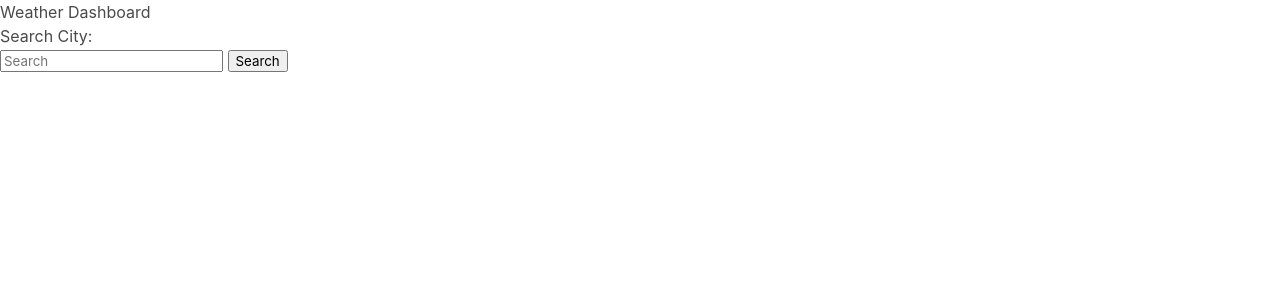
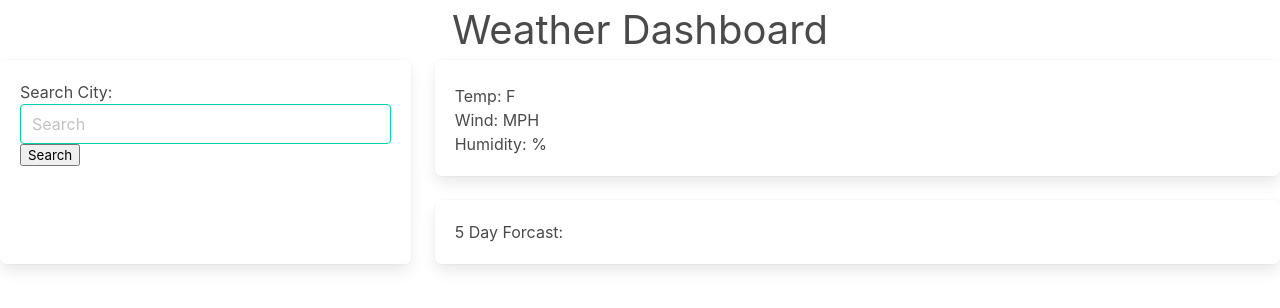
Before and after one commit to bcm22/weather_dashboard, a plain HTML site: page index.html in a window 1280 px wide. Drawn offline with nearby package versions, Linux system fonts and the light colour scheme.

Commit message:
created HTML framework

```diff
--- a/index.html
+++ b/index.html
@@ -1,19 +1,39 @@
 <html lang="en">
+
 <head>
     <meta charset="UTF-8">
     <meta name="viewport" content="width=device-width, initial-scale=1.0">
     <title>Weather Forcast</title>
     <link rel="stylesheet" href="https://cdn.jsdelivr.net/npm/bulma@0.9.4/css/bulma.min.css">
 </head>
+
 <body>
     <header>
-        <h1>Weather Dashboard</h1>
+        <h1 class="is-size-2 has-text-centered">Weather Dashboard</h1>
     </header>
-    <h1>Search City:</h1>
-    <Form>
-        <input type="text" name="" id="" placeholder="Search">
-        <button onclick="searchForCity()">Search</button>
-    </Form>
+    <div class="tile is-ancestor">
+        <div class="tile is-parent is-4">
+            <article class="tile is-child box">
+                <h1>Search City:</h1>
+                <input class="input is-primary" type="search" id="search-bar" placeholder="Search">
+                <button>Search</button>
+            </article>
+        </div>
+        <div class="tile is-parent is-vertical" id="todays-forecast">
+            <article class="tile is-child box">
+                <h2 id="city-name" class="mt-1 has-text-weight-bold"></h2>
+                <img source="" alt="" id="todays-forecast-icon">
+                <p>Temp: <span id="todays-temp"></span><span>F</span></p>
+                <p>Wind: <span id="todays-wind"></span><span>MPH</span></p>
+                <p>Humidity: <span id="todays-humidity"></span><span>%</span></p>
+            </article>
+            <article class="tile is-child box">
+                <h3>5 Day Forcast:</h3>
+                <div id="five-day-forcast">
+                </div>
+        </div>
+        </section>
 
 </body>
+
 </html>
```
